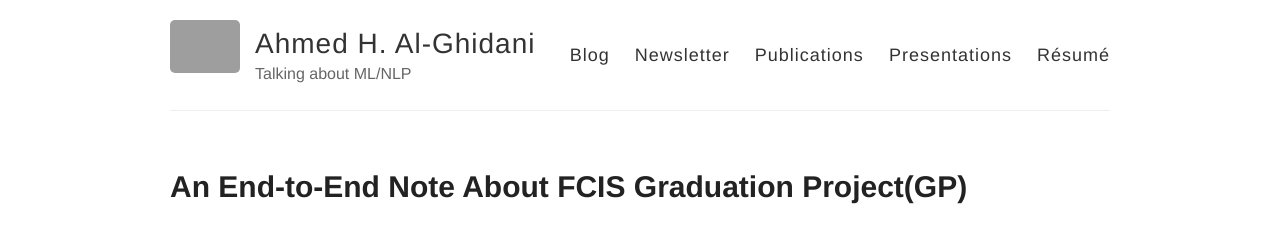
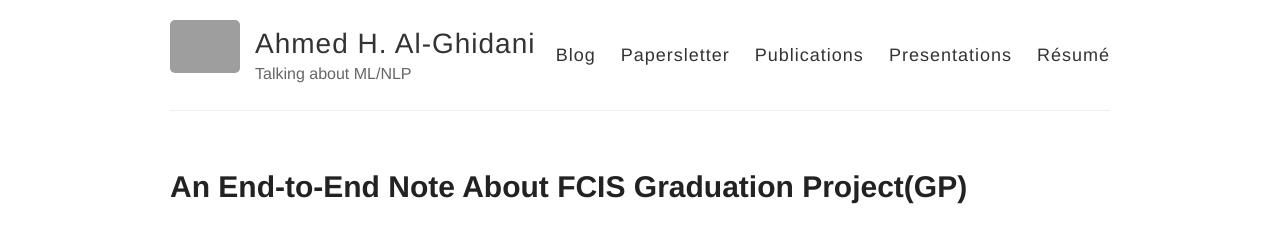
Before and after one commit to AhmedHani/AhmedHani.github.io, a Jekyll site: the page built from index.html, in a window 1280 px wide. Shown: the top 230 px of the page. Built offline with Jekyll 4.4.1, drawn with Linux system fonts in a browser that asks for light colours; grey boxes are pictures that could not be loaded.

Commit message:
add papersletter

```diff
--- a/_layouts/default.html
+++ b/_layouts/default.html
@@ -31,7 +31,7 @@
 
           <nav>
             <a href="{{ site.baseurl }}/">Blog</a>
-            <a href="{{ site.baseurl }}/newsletter">Newsletter</a>
+            <a href="{{ site.baseurl }}/papersletter">Papersletter</a>
             <a href="{{ site.baseurl }}/publications">Publications</a>
             <a href="{{ site.baseurl }}/presentations">Presentations</a>
             <a href="https://github.com/AhmedHani/AhmedHani.github.io/raw/master/CV_Ahmed%20Hani%20Ibrahim.pdf">Résumé</a>
```
Also changed, not shown: newsletter.md (deleted, +0 -1 lines), papersletter.md (added), 1 other file.
